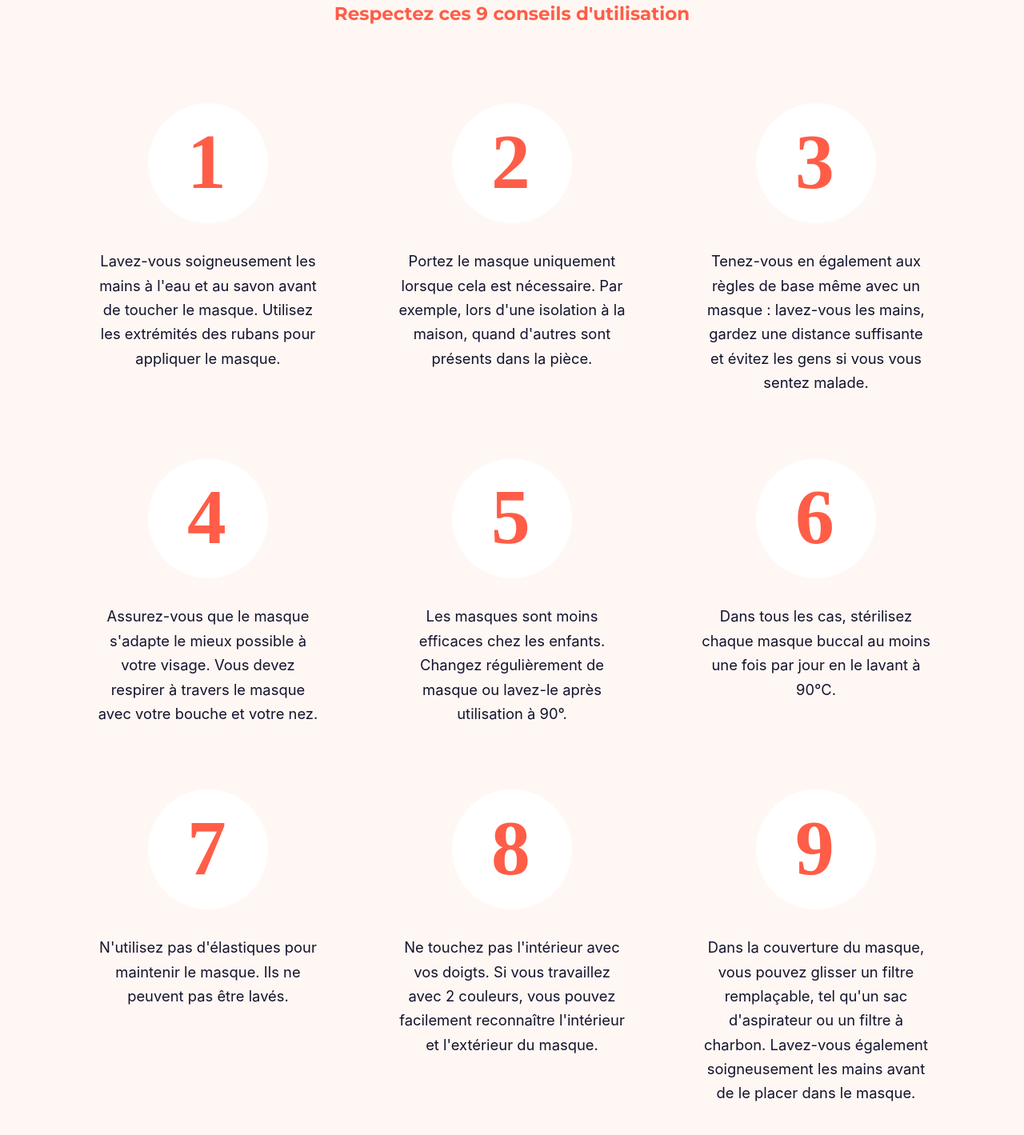
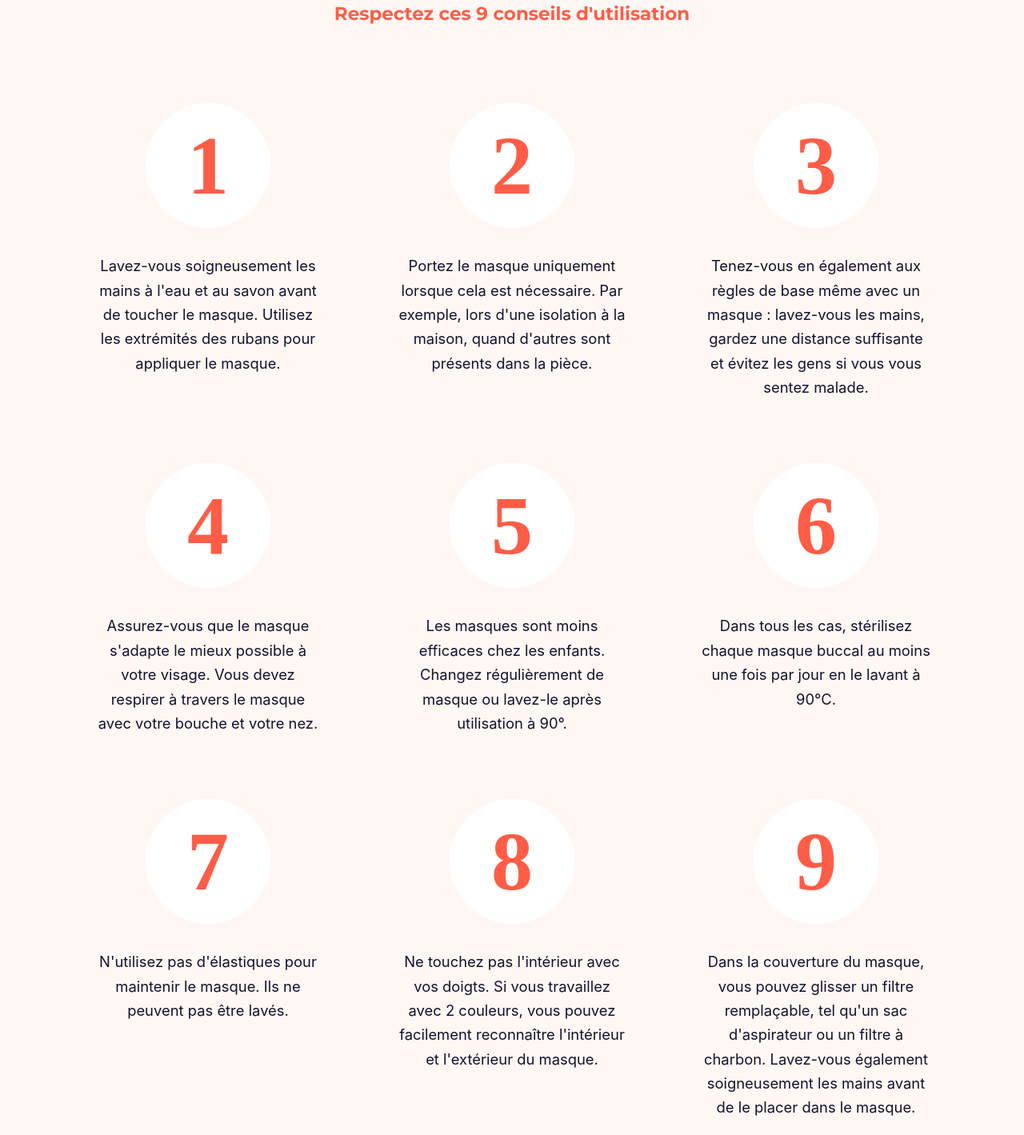
Before and after one commit to MakeInBelgium/naaiactie, a website: page index_fr.html in a window 1280 px wide. Shown: the part 2096-3515 px from the top of the page at 80% size. Drawn offline with Linux system fonts and the light colour scheme.

Commit message:
Simplify numbers

```diff
--- /dev/null
+++ b/assets/css/common/_list.scss
@@ -0,0 +1,19 @@
+.list-numbered {
+    counter-reset: number;
+
+    > ::before {
+        counter-increment: number;
+        content: counter(number);
+        text-align: center;
+        font-size: 6.5rem;
+        font-family: serif;
+        font-weight: 700;
+        color: $orange;
+        width: 1.5em;
+        line-height: 1.5em;
+        border-radius: 50%;
+        background: white;
+        display: table;
+        margin: 0 auto 2rem;
+    }
+}
--- a/assets/css/style.scss
+++ b/assets/css/style.scss
@@ -5,6 +5,7 @@
 @import "../../node_modules/bootstrap/scss/bootstrap";
 
 /* Common */
+@import "common/list";
 @import "common/main";
 @import "common/section";
 @import "common/type";
--- a/index_fr.html
+++ b/index_fr.html
@@ -155,12 +155,9 @@
         <span class="h5 mt-n2 text-primary">Respectez ces 9 conseils d'utilisation</span>
       </header>
       <div class="tip-grid">
-        <ul class="list-unstyled row justify-content-between align-content-center">
+        <ul class="list-unstyled list-numbered row justify-content-between align-content-center">
           <li class="col-md-6 col-lg-4">
             <article class="text-center">
-              <figure>
-                <img src="./assets/img/nr1.svg" width="150" height="150" alt="nr 1">
-              </figure>
               <p>
                 Lavez-vous soigneusement les mains à l'eau et au savon avant de toucher le masque. Utilisez les extrémités des rubans pour appliquer le masque.
               </p>
@@ -168,9 +165,6 @@
           </li>
           <li class="col-md-6 col-lg-4">
             <article class="text-center">
-              <figure>
-                <img src="./assets/img/nr2.svg" width="150" height="150" alt="nr 2">
-              </figure>
               <p>
                 Portez le masque uniquement lorsque cela est nécessaire. Par exemple, lors d'une isolation à la maison,  quand d'autres sont présents dans la pièce.
               </p>
@@ -178,9 +172,6 @@
           </li>
           <li class="col-md-6 col-lg-4">
             <article class="text-center">
-              <figure>
-                <img src="./assets/img/nr3.svg" width="150" height="150" alt="nr 3">
-              </figure>
               <p>
                 Tenez-vous en également aux règles de base même avec un masque : lavez-vous les mains, gardez une distance suffisante et évitez les gens si vous vous sentez malade.
 
@@ -189,9 +180,6 @@
           </li>
           <li class="col-md-6 col-lg-4">
             <article class="text-center">
-              <figure>
-                <img src="./assets/img/nr4.svg" width="150" height="150" alt="nr 4">
-              </figure>
               <p>
                 Assurez-vous que le masque s'adapte le mieux possible à votre visage. Vous devez respirer à travers le masque avec votre bouche et votre nez.
 
@@ -200,9 +188,6 @@
           </li>
           <li class="col-md-6 col-lg-4">
             <article class="text-center">
-              <figure>
-                <img src="./assets/img/nr5.svg" width="150" height="150" alt="nr 5">
-              </figure>
               <p>
                 Les masques sont moins efficaces chez les enfants. Changez régulièrement de masque ou lavez-le après utilisation à 90°.
               </p>
@@ -210,9 +195,6 @@
           </li>
           <li class="col-md-6 col-lg-4">
             <article class="text-center">
-              <figure>
-                <img src="./assets/img/nr6.svg" width="150" height="150" alt="nr 6">
-              </figure>
               <p>
                 Dans tous les cas, stérilisez chaque masque buccal au moins une fois par jour en le lavant à 90&#176;C.
               </p>
@@ -220,9 +202,6 @@
           </li>
           <li class="col-md-6 col-lg-4">
             <article class="text-center">
-              <figure>
-                <img src="./assets/img/nr7.svg" width="150" height="150" alt="nr 7">
-              </figure>
               <p>
                 N'utilisez pas d'élastiques pour maintenir le masque. Ils ne peuvent pas être lavés.
 
@@ -231,9 +210,6 @@
           </li>
           <li class="col-md-6 col-lg-4">
             <article class="text-center">
-              <figure>
-                <img src="./assets/img/nr8.svg" width="150" height="150" alt="nr 8">
-              </figure>
               <p>
                 Ne touchez pas l'intérieur avec vos doigts. Si vous travaillez avec 2 couleurs, vous pouvez facilement reconnaître l'intérieur et l'extérieur du masque.
               </p>
@@ -241,9 +217,6 @@
           </li>
           <li class="col-md-6 col-lg-4">
             <article class="text-center">
-              <figure>
-                <img src="./assets/img/nr9.svg" width="150" height="150" alt="nr 9">
-              </figure>
               <p>
                 Dans la couverture du masque, vous pouvez glisser un filtre remplaçable, tel qu'un sac d'aspirateur ou un filtre à charbon. Lavez-vous également soigneusement les mains avant de le placer dans le masque.
               </p>
```
Also changed, not shown: index_nl.html (+1 -28 lines), assets/css/style.css, assets/img/nr1.svg (deleted), assets/img/nr2.svg (deleted), assets/img/nr3.svg (deleted), assets/img/nr4.svg (deleted), assets/img/nr5.svg (deleted), assets/img/nr6.svg (deleted), assets/img/nr7.svg (deleted), assets/img/nr8.svg (deleted), assets/img/nr9.svg (deleted), 1 other file.
